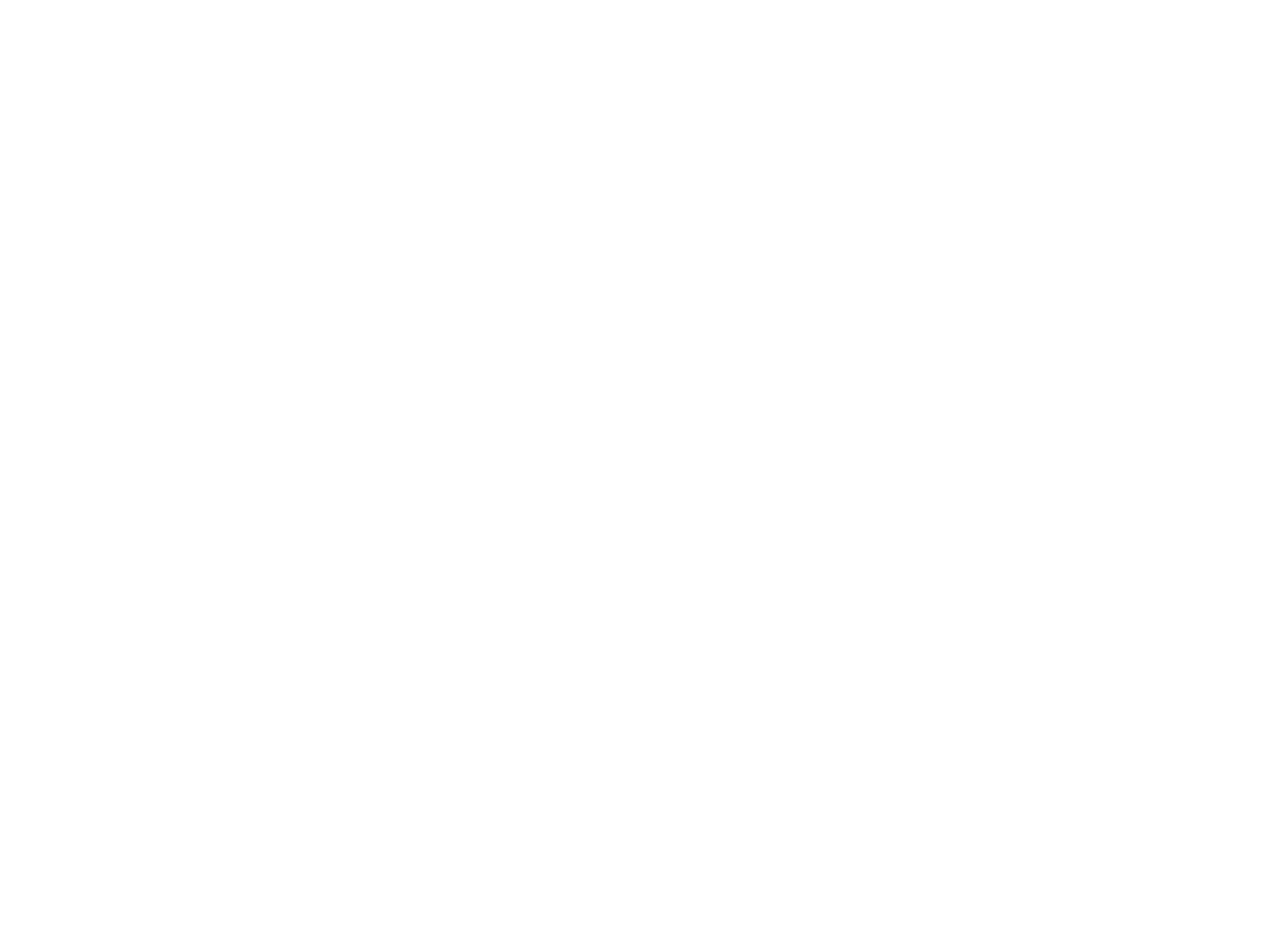
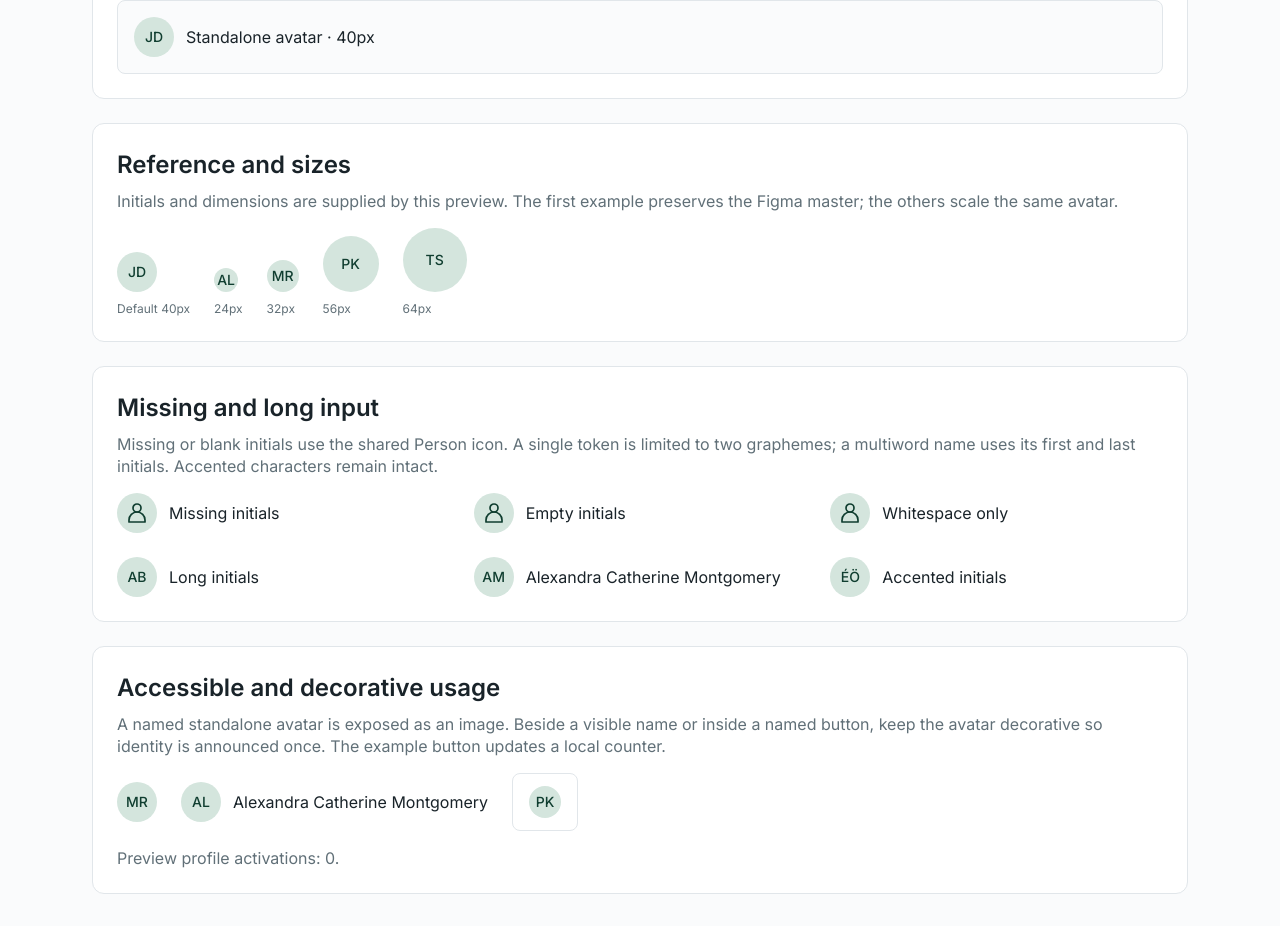
Before and after one commit to AaronDcunha/AssessmentHelperCapstoneUTD, a Next.js app: page /test/task-1/avatar in a window 1280 px wide. Before the commit this address had no page. Shown: the part 480-1406 px from the top of the page. Before the commit the page ends 800 px from the top, so only its background shows below. Built offline with nearby package versions, Linux system fonts and the light colour scheme.

Commit message:
add component-2.2-avatar

```diff
--- /dev/null
+++ b/src/app/(main)/test/task-1/avatar/page.tsx
@@ -0,0 +1,87 @@
+"use client";
+
+import { useState } from "react";
+import { Avatar } from "@/components/ui/avatar";
+import { Button } from "@/components/ui/button";
+import { Input, Select } from "@/components/ui/form-fields";
+import { Section } from "@/components/ui/section";
+
+const edgeCases = [
+  { id: "missing", label: "Missing initials", initials: undefined },
+  { id: "empty", label: "Empty initials", initials: "" },
+  { id: "whitespace", label: "Whitespace only", initials: "   " },
+  { id: "long-initials", label: "Long initials", initials: "ABCDEFGH" },
+  { id: "long-name", label: "Alexandra Catherine Montgomery", initials: "Alexandra Catherine Montgomery" },
+  { id: "unicode", label: "Accented initials", initials: "e\u0301 o\u0308" },
+];
+
+export default function AvatarPreviewPage() {
+  const [initials, setInitials] = useState("JD");
+  const [name, setName] = useState("Jordan Davis");
+  const [size, setSize] = useState(40);
+  const [usage, setUsage] = useState("meaningful");
+  const [activations, setActivations] = useState(0);
+
+  return (
+    <div className="space-y-ah-24">
+      <Section title="Avatar" description="Figma's default is a 40px circle. Edit the sample identity, size, and accessibility mode. Long input is abbreviated visually; the supplied accessible name stays complete.">
+        <div className="mb-ah-24 grid gap-ah-16 sm:grid-cols-2">
+          <Input label="Initials or sample name" value={initials} onChange={(event) => setInitials(event.target.value)} />
+          <Input label="Accessible name" value={name} onChange={(event) => setName(event.target.value)} hint="Used for the meaningful avatar, not decorative examples." />
+          <Select label="Avatar size" value={size} onChange={(event) => setSize(Number(event.target.value))}>
+            {[24, 32, 40, 56, 64].map((value) => <option key={value} value={value}>{value}px</option>)}
+          </Select>
+          <Select label="Accessibility mode" value={usage} onChange={(event) => setUsage(event.target.value)}>
+            <option value="meaningful">Meaningful standalone image</option>
+            <option value="decorative">Decorative beside visible name</option>
+          </Select>
+        </div>
+        <div className="flex min-w-0 items-center gap-ah-12 rounded-ah-8 border border-border bg-canvas p-ah-16">
+          {usage === "meaningful" ? (
+            <Avatar initials={initials} size={size} aria-label={name} data-example="interactive" />
+          ) : (
+            <Avatar initials={initials} size={size} decorative data-example="interactive" />
+          )}
+          <p className="min-w-0 break-words text-body text-ink">{usage === "decorative" ? name || "No sample name supplied" : `Standalone avatar · ${size}px`}</p>
+        </div>
+      </Section>
+
+      <Section title="Reference and sizes" description="Initials and dimensions are supplied by this preview. The first example preserves the Figma master; the others scale the same avatar.">
+        <div className="flex flex-wrap items-end gap-ah-24">
+          <figure className="space-y-ah-8"><Avatar initials="JD" decorative data-example="reference" /><figcaption className="text-caption text-muted">Default 40px</figcaption></figure>
+          {[24, 32, 56, 64].map((value, index) => (
+            <figure key={value} className="space-y-ah-8">
+              <Avatar initials={["AL", "MR", "PK", "TS"][index]} size={value} decorative data-size-example={value} />
+              <figcaption className="text-caption text-muted">{value}px</figcaption>
+            </figure>
+          ))}
+        </div>
+      </Section>
+
+      <Section title="Missing and long input" description="Missing or blank initials use the shared Person icon. A single token is limited to two graphemes; a multiword name uses its first and last initials. Accented characters remain intact.">
+        <ul className="grid gap-ah-24 sm:grid-cols-2 lg:grid-cols-3">
+          {edgeCases.map((example) => (
+            <li key={example.id} className="flex min-w-0 items-center gap-ah-12">
+              <Avatar initials={example.initials} decorative data-edge-case={example.id} />
+              <span className="min-w-0 break-words text-body text-ink">{example.label}</span>
+            </li>
+          ))}
+        </ul>
+      </Section>
+
+      <Section title="Accessible and decorative usage" description="A named standalone avatar is exposed as an image. Beside a visible name or inside a named button, keep the avatar decorative so identity is announced once. The example button updates a local counter.">
+        <div className="flex flex-wrap items-center gap-ah-24">
+          <Avatar initials="MR" aria-label="Morgan Reed" data-example="named" />
+          <div className="flex min-w-0 max-w-full items-center gap-ah-12">
+            <Avatar initials="AL" decorative data-example="adjacent" />
+            <span className="min-w-0 break-words text-body text-ink">Alexandra Catherine Montgomery</span>
+          </div>
+          <Button variant="secondary" aria-label="Preview profile for Priya Kumar" onClick={() => setActivations((count) => count + 1)}>
+            <Avatar initials="PK" size={32} decorative />
+          </Button>
+        </div>
+        <p role="status" aria-atomic="true" className="mt-ah-16 text-body text-muted">Preview profile activations: {activations}.</p>
+      </Section>
+    </div>
+  );
+}
--- /dev/null
+++ b/src/components/ui/avatar.tsx
@@ -0,0 +1,58 @@
+import type { ComponentProps } from "react";
+import { PersonIcon } from "./icons";
+
+type AvatarAppearanceProps = Omit<ComponentProps<"span">,
+  "children" | "role" | "aria-hidden" | "aria-label" | "aria-labelledby" | "tabIndex"
+> & {
+  initials?: string | null;
+  /** Positive pixel diameter. Invalid sizes fall back to Figma's 40px reference. */
+  size?: number;
+};
+
+type AvatarAccessibilityProps =
+  | { decorative?: true; "aria-label"?: never; "aria-labelledby"?: never }
+  | { decorative?: false; "aria-label": string; "aria-labelledby"?: never }
+  | { decorative?: false; "aria-label"?: never; "aria-labelledby": string };
+
+export type AvatarProps = AvatarAppearanceProps & AvatarAccessibilityProps;
+
+const segmenter = new Intl.Segmenter("en", { granularity: "grapheme" });
+
+function abbreviate(initials: string | null | undefined) {
+  const words = typeof initials === "string" ? initials.normalize("NFC").trim().split(/\s+/u).filter(Boolean) : [];
+  const first = (word: string) => segmenter.segment(word)[Symbol.iterator]().next().value?.segment ?? "";
+  const text = words.length > 1 ? first(words[0]) + first(words[words.length - 1]) : words[0] ?? "";
+  return [...segmenter.segment(text.toUpperCase())].slice(0, 2).map(({ segment }) => segment).join("");
+}
+
+/** Presentational avatar for headers/sidebars. Supply an accessible name only when the avatar
+ * conveys identity independently; leave it decorative beside a visible name or inside a named control.
+ */
+export function Avatar({
+  initials, size = 40, decorative, "aria-label": label, "aria-labelledby": labelledBy,
+  className, style, ...props
+}: AvatarProps) {
+  const diameter = Number.isFinite(size) && size > 0 ? size : 40;
+  const text = abbreviate(initials);
+  const hidden = decorative === true || !(label?.trim() || labelledBy?.trim());
+  const scale = diameter / 40;
+
+  return (
+    <span
+      {...props} role={hidden ? undefined : "img"} aria-hidden={hidden ? true : undefined}
+      aria-label={hidden ? undefined : label} aria-labelledby={hidden ? undefined : labelledBy}
+      className={["inline-flex shrink-0 items-center justify-center overflow-hidden rounded-ah-pill bg-light text-label text-sidebar", className].filter(Boolean).join(" ")}
+      style={{ width: diameter, height: diameter, ...style }}
+    >
+      {text ? (
+        <span
+          aria-hidden="true" className="max-w-[80%] overflow-hidden whitespace-nowrap text-center"
+          style={diameter === 40 ? undefined : {
+            fontSize: `calc(var(--text-label) * ${scale})`,
+            lineHeight: `calc(var(--text-label--line-height) * ${scale})`,
+          }}
+        >{text}</span>
+      ) : <PersonIcon size="60%" />}
+    </span>
+  );
+}
```
